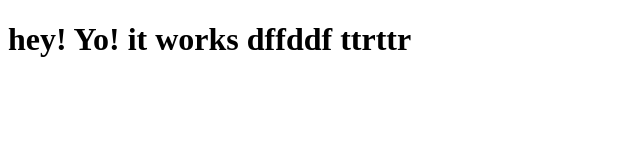
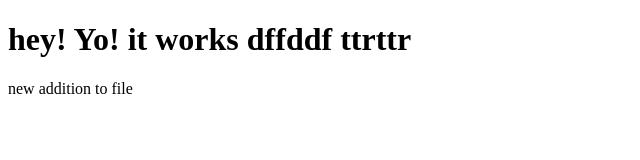
Before and after one commit to dlwalla/coursera, a plain HTML site: page index.html in a window 1280 px wide. Shown: the whole page, without its empty margins (0-640 px from the left). Drawn offline with Linux system fonts and the light colour scheme.

Commit message:
first revision to page

```diff
--- a/index.html
+++ b/index.html
@@ -6,5 +6,6 @@
   </head>
   <body>
   <h1>hey! Yo! it works dffddf ttrttr</h1>
+  <p>new addition to file</p>
   </body>
 </html>
```
